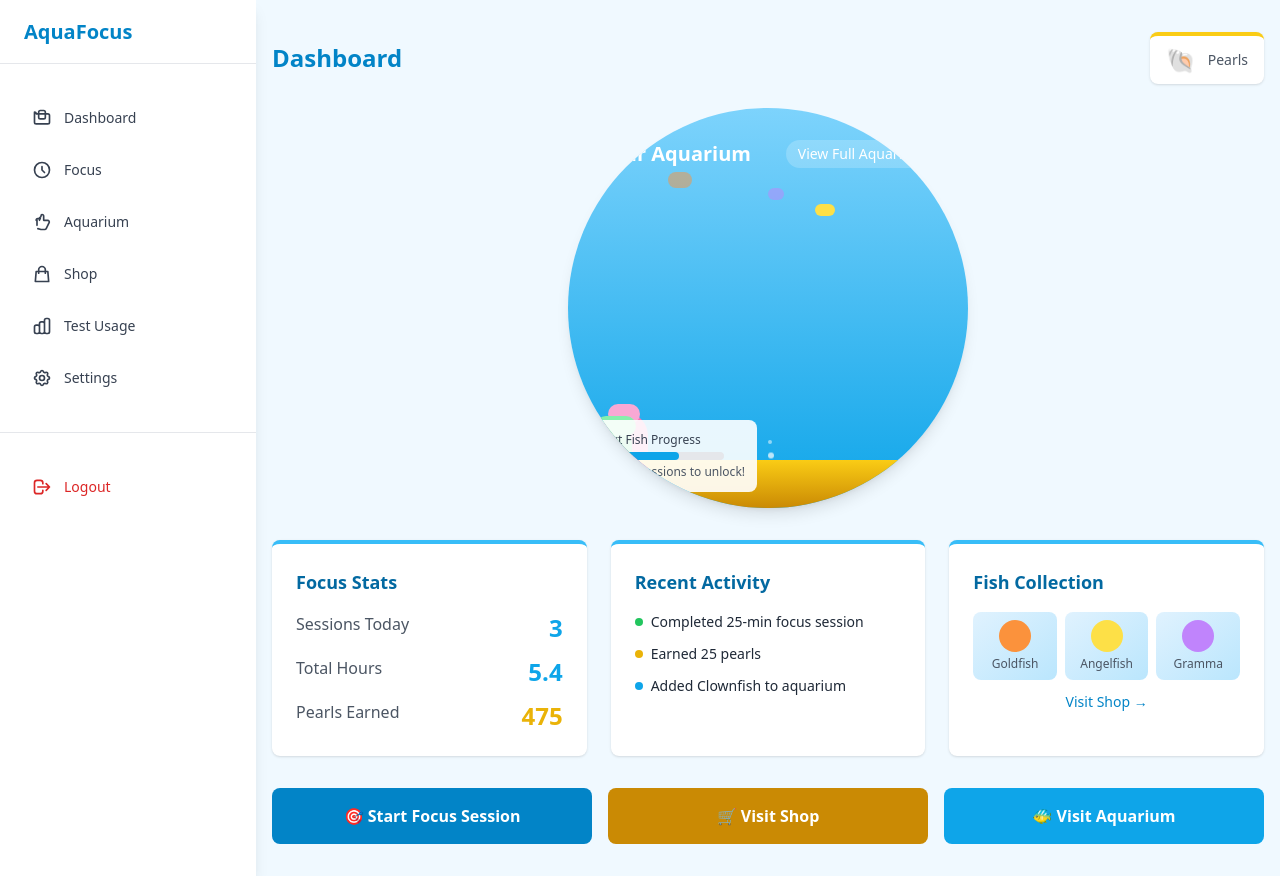
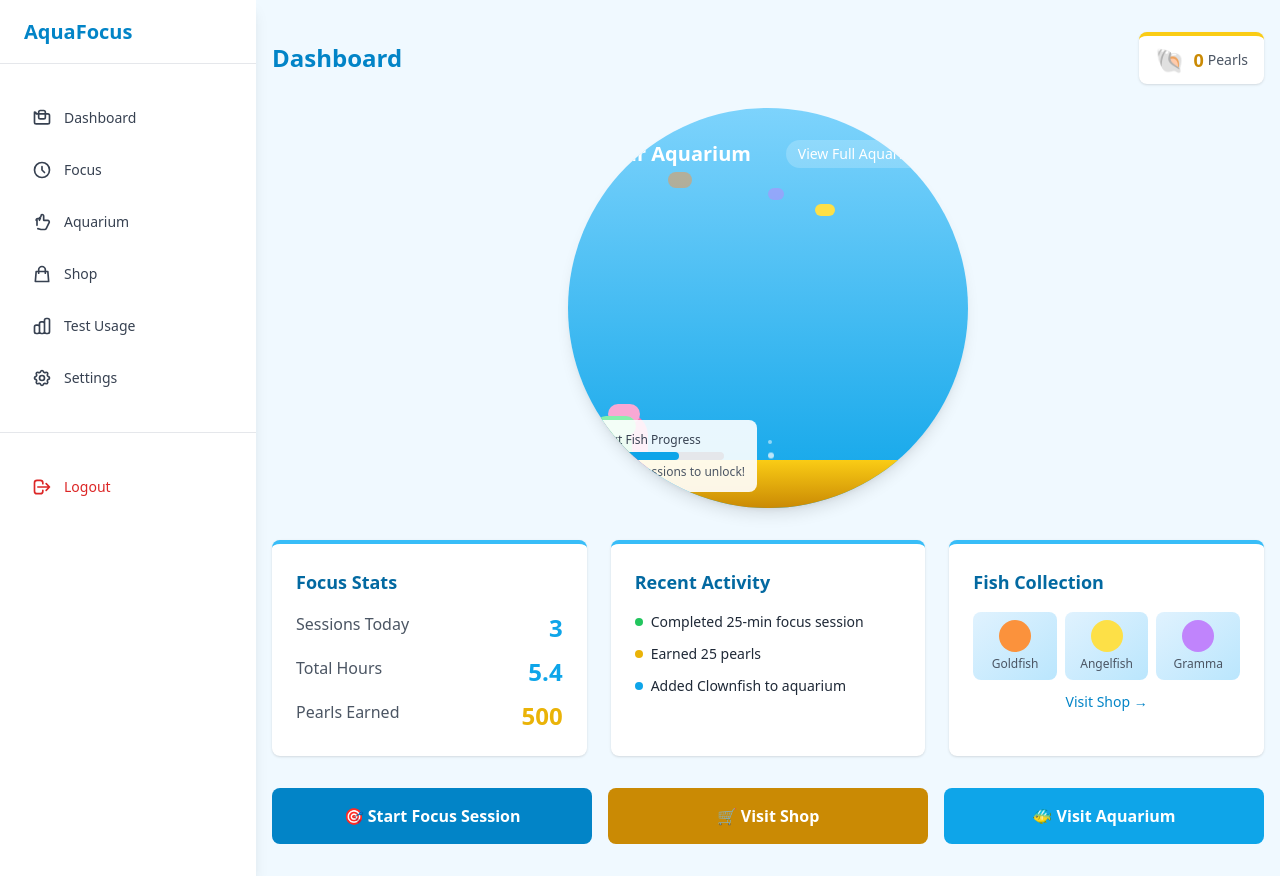
Before and after one commit to Chriveloper/GreenScreenFrontend, a Nuxt app: page / in a window 1280 px wide. Built offline with nearby package versions, Linux system fonts and the light colour scheme.

Commit message:
fix loading pearl values

```diff
--- a/app.vue
+++ b/app.vue
@@ -155,7 +155,7 @@ const shouldShowNavigation = computed(() => {
 
 const { $supabase } = useNuxtApp();
 
-onMounted(async () => {
+  onMounted(async () => {
   $supabase.auth.onAuthStateChange(async (event, session) => {
     if (event === 'SIGNED_IN' || event === 'INITIAL_SESSION') {
       if (session && session.user && session.user.id){
--- a/pages/index.vue
+++ b/pages/index.vue
@@ -144,7 +144,12 @@
 </template>
 
 <script setup lang="ts">
-import {ref} from 'vue';
-  const playerPearls = localStorage.getItem("pearls")
-  const totalPearlsEarned = ref(475)
+import {onMounted, ref} from 'vue';
+let playerPearls = ref(475)
+let totalPearlsEarned = ref(475)
+onMounted(async () => {
+  playerPearls.value = Number(localStorage.getItem("pearls")) || 0
+  totalPearlsEarned.value = 500
+});
+
 </script>
--- a/pages/shop.vue
+++ b/pages/shop.vue
@@ -25,7 +25,7 @@
             :class="{ 'opacity-50': fish.owned }"
           >
             <div class="text-center">
-              <div s
+              <div
                 class="w-16 h-16 rounded-full mx-auto mb-2 flex items-center justify-center text-2xl"
                 :style="{ backgroundColor: fish.color }"
               >
@@ -140,7 +140,11 @@
 import { ref, onMounted } from 'vue'
 
 // Player currency
-const playerPearls = localStorage.getItem("pearls") // Starting pearls
+const playerPearls = ref(0)
+
+onMounted(async () => {
+  playerPearls.value = Number(localStorage.getItem("pearls")) || 0
+});
 
 // Purchase modal
 const showPurchaseModal = ref(false)
```
